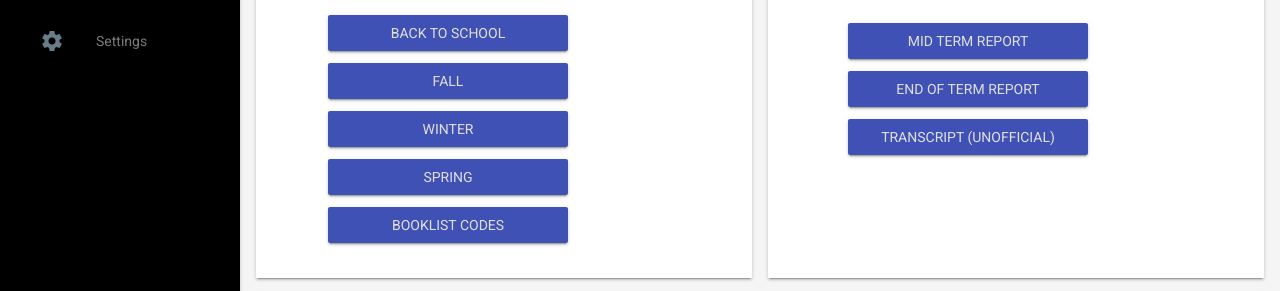
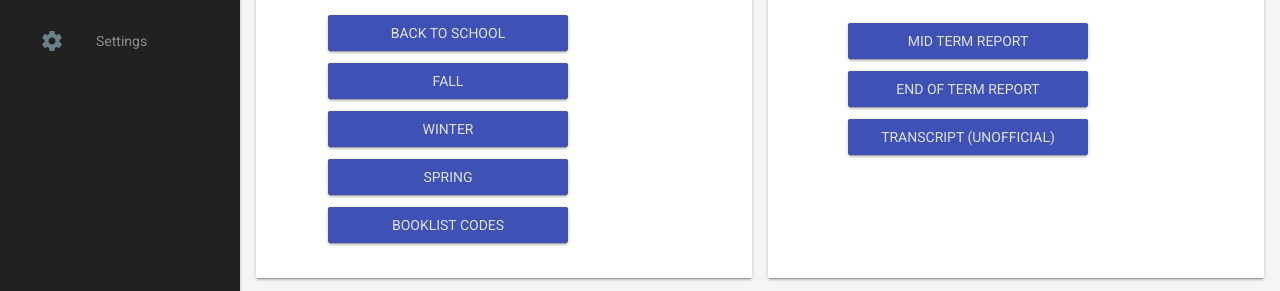
Before and after one commit to veernahar/four11, a plain HTML site: page v2/index.html in a window 1280 px wide. Shown: the part 266-557 px from the top of the page. Drawn offline with nearby package versions, Linux system fonts and the light colour scheme.

Commit message:
finally, found color scheme that I like

```diff
--- a/v2/index.html
+++ b/v2/index.html
@@ -21,11 +21,11 @@
             <div class="mdl-layout-spacer"></div>
         </div>
     </header>
-    <div class="demo-drawer mdl-layout__drawer color--eps-gold">
+    <div class="demo-drawer mdl-layout__drawer mdl-color--black">
         <header class="demo-drawer-header">
             <img src="EPS-eagle.png" class="home-image" alt="reload page if you can see this">
         </header>
-        <nav class="demo-navigation mdl-navigation mdl-color--black">
+        <nav class="demo-navigation mdl-navigation mdl-color--grey-900">
             <a class="mdl-navigation__link" href="javascript:void(0)"><i
                     class="mdl-color-text--blue-grey-400 material-icons"
                     role="presentation">home</i>Home</a>
```
Also changed, not shown: v2/settings.html (+2 -2 lines), v2/student strengths.html (+2 -2 lines).
